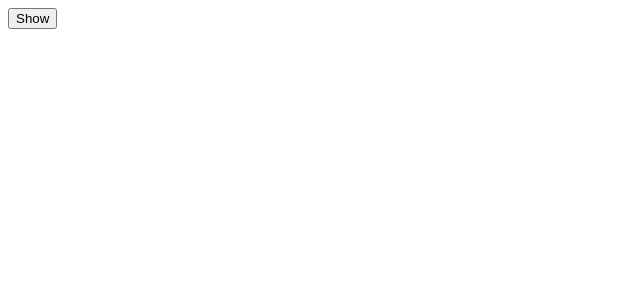
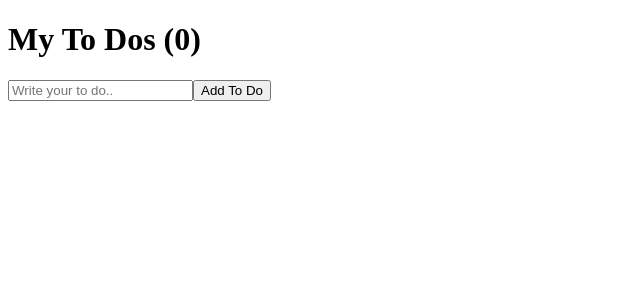
Before and after one commit to Juneunbae/practice-movie-app, a React (Create React App) app in the folder practice-movie-app/: page / in a window 1280 px wide. Shown: the top 300 px of the page, without its empty margins (0-640 px from the left). Built offline with nearby package versions, Linux system fonts and the light colour scheme.

Commit message:
PRACTICE MOVIE APP # To Do List part.1

```diff
--- a/practice-movie-app/src/App.js
+++ b/practice-movie-app/src/App.js
@@ -1,27 +1,32 @@
 import { useState, useEffect } from "react";
 
-function Hello() {
-    useEffect(() => {
-        console.log("hi :)")
-        return () => console.log("bye :(")
-    }, []);
+function App() {
+    // 단일 할 일 입력 받음
+    const [toDo, setToDo] = useState("");
 
-    useEffect(function () {
-        console.log("hi :)")
-        return function() {
-            console.log("bye :(")
-        }
-    }, []);
-    return <h1>Hello</h1>;
-}
+    // 다중으로 할 일 입력 받음
+    const [toDos, setToDos] = useState([]);
+    const onChange = (event) => setToDo(event.target.value);
+    const onSubmit = (event) => {
+        event.preventDefault();
+        if (toDo === "") return;
+        setToDos((currentArray) => [toDo, ...currentArray] );
+        setToDo("");
+    }
+    console.log(toDos);
 
-function App() {
-    const [showing, setShowing] = useState(false);
-    const onClick = () => setShowing((prev) => !prev);
     return (
         <div>
-            {showing ? <Hello /> : null}
-            <button onClick={onClick}>{showing ? "Hide" : "Show"}</button>
+            <h1>My To Dos ({toDos.length})</h1>
+            <form onSubmit={onSubmit}>
+                <input
+                    onChange={onChange}
+                    value={toDo}
+                    type={"text"}
+                    placeholder={"Write your to do.."}
+                />
+                <button>Add To Do</button>
+            </form>
         </div>
     )
 }
```
